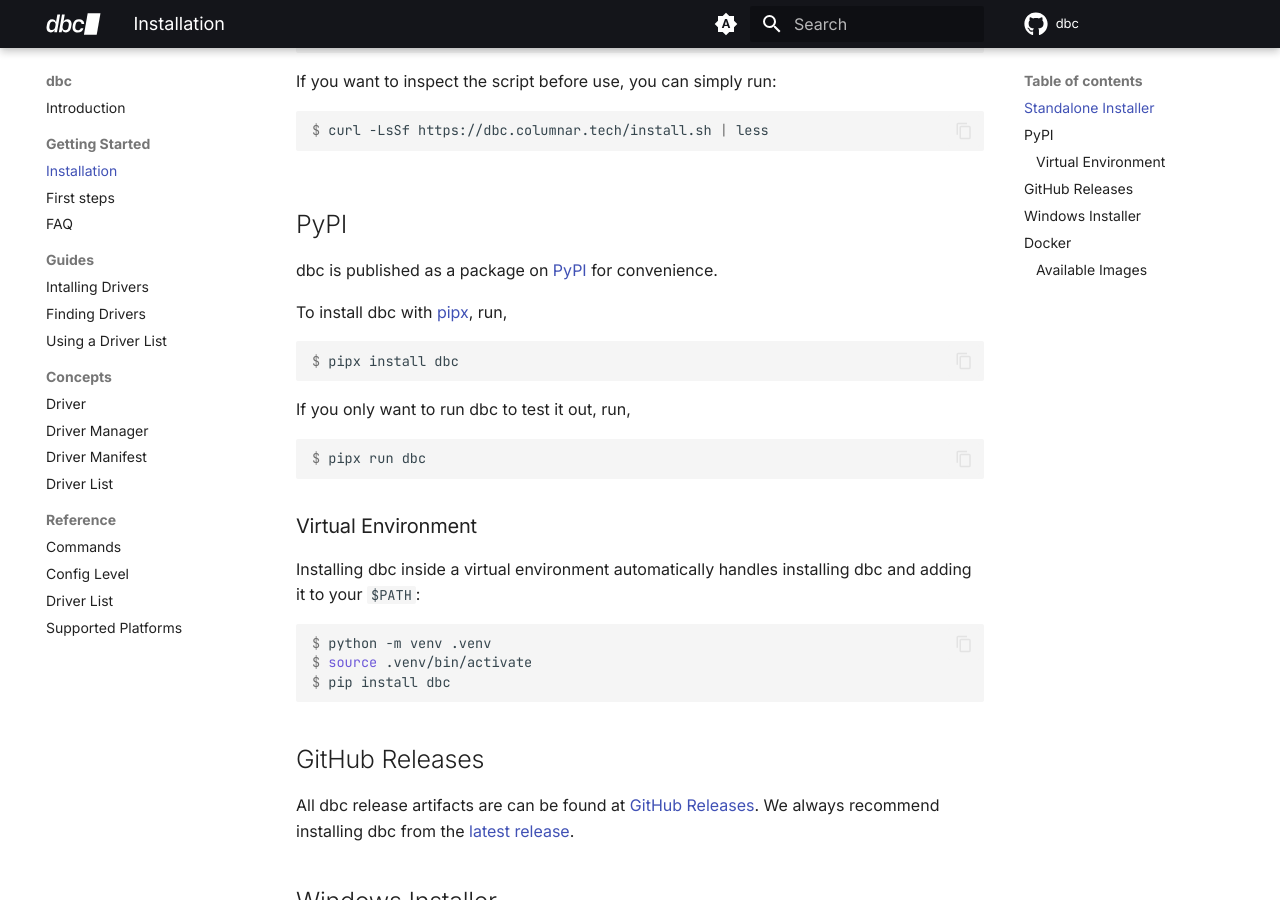
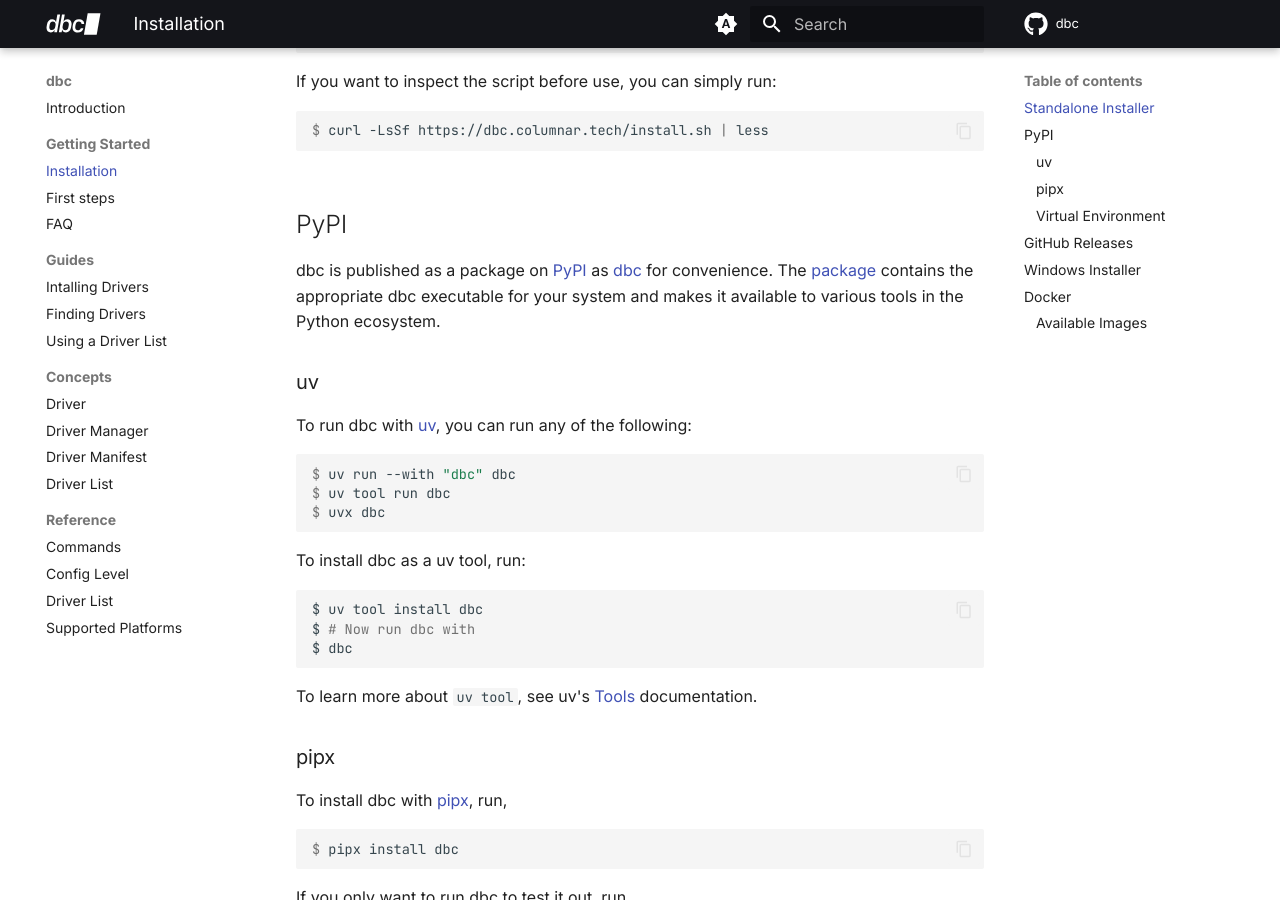
Before and after one commit to columnar-tech/dbc, an MkDocs documentation site: the page built from docs/getting_started/installation.md, in a window 1280 px wide and 900 px high, scrolled down 654 px. Built offline with MkDocs 1.6.1 and Material for MkDocs 9.7.7, drawn with Linux system fonts in a browser that asks for light colours; plug-ins that fetch from the network failed and are left out; comment, search, counter and statistics services are not loaded.

Commit message:
Rework install page to include uv

````diff
--- a/docs/getting_started/installation.md
+++ b/docs/getting_started/installation.md
@@ -63,7 +63,29 @@
 
 ## PyPI
 
-dbc is published as a package on [PyPI](https://pypi.org/project/dbc) for convenience.
+dbc is published as a package on [PyPI](https://pypi.org/) as [dbc](https://pypi.org/project/dbc/) for convenience. The [package](https://pypi.org/project/dbc/) contains the appropriate dbc executable for your system and makes it available to various tools in the Python ecosystem.
+
+### uv
+
+To run dbc with [uv](https://docs.astral.sh/uv/), you can run any of the following:
+
+```console
+$ uv run --with "dbc" dbc
+$ uv tool run dbc
+$ uvx dbc
+```
+
+To install dbc as a uv tool, run:
+
+```sh
+$ uv tool install dbc
+$ # Now run dbc with
+$ dbc
+```
+
+To learn more about `uv tool`, see uv's [Tools](https://docs.astral.sh/uv/concepts/tools/) documentation.
+
+### pipx
 
 To install dbc with [pipx](https://pipx.pypa.io/stable/installation/), run,
 
````
